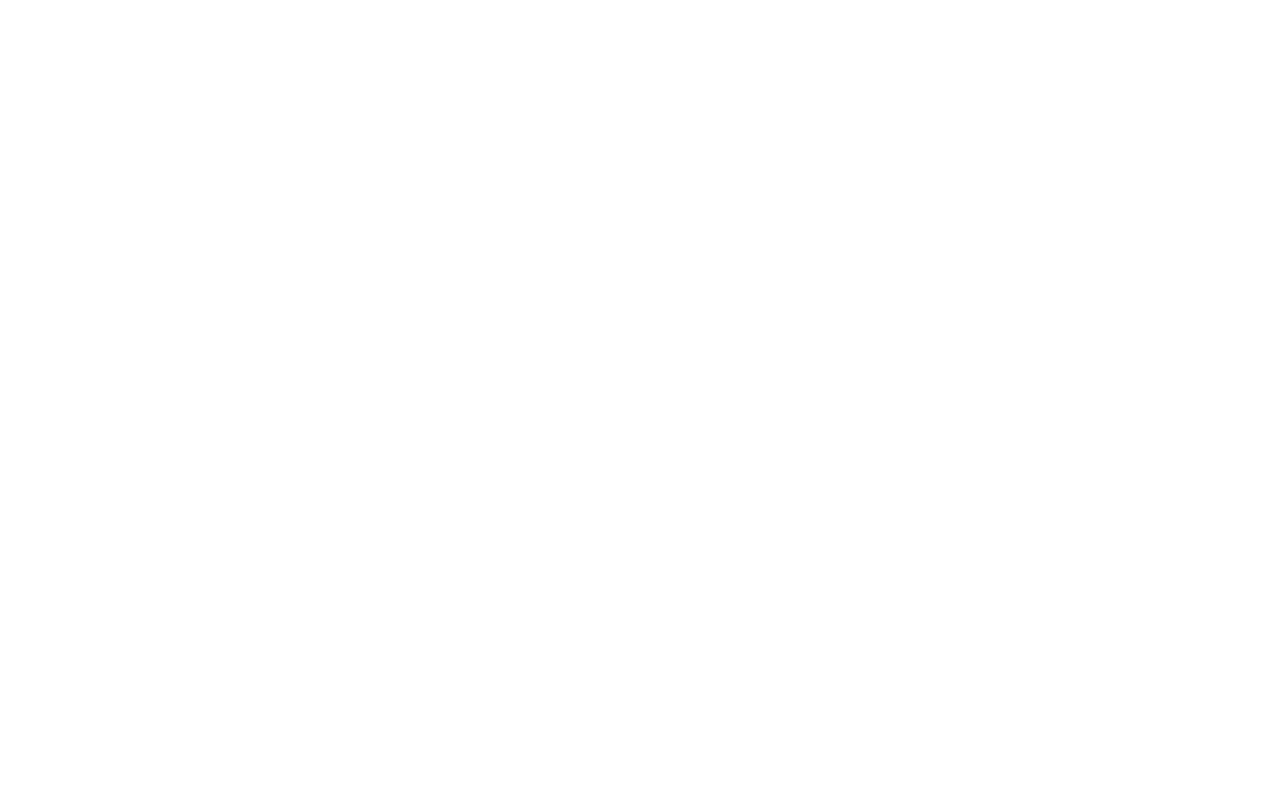
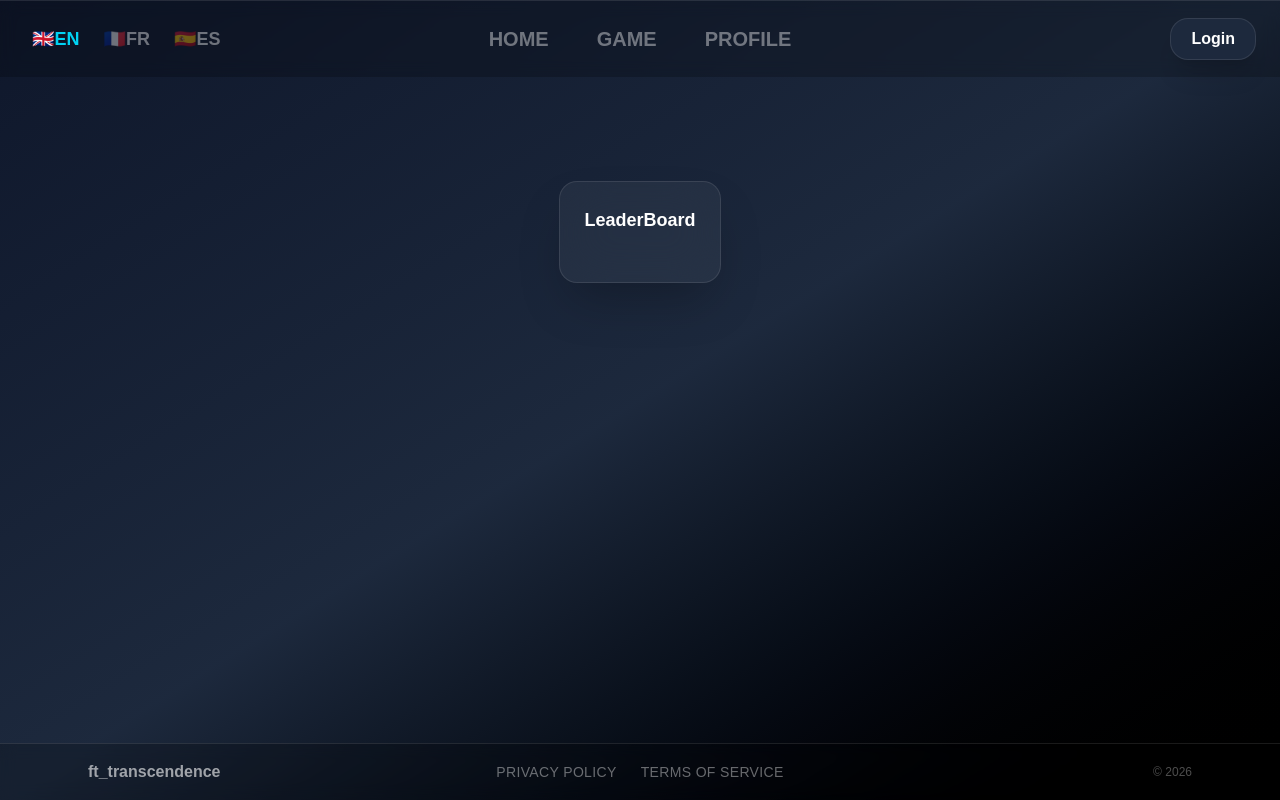
Before and after one commit to team-Segfault-Society-42/Ft_transcendence, a React app in the folder frontend/: page /leaderboard in a window 1280 px wide. Before the commit this address had no page. Built offline with nearby package versions, Linux system fonts and the light colour scheme; no server answers; the HTML template or start-up script is replaced by a standard one.

Commit message:
add a new page for ranking

```diff
--- a/frontend/src/App.tsx
+++ b/frontend/src/App.tsx
@@ -6,6 +6,8 @@ import Profile from "./pages/Profile";
 import Privacy from "./pages/Privacy";
 import Terms from "./pages/Terms";
 import { Toaster } from "sonner";
+import LeaderBoard from "@/pages/Leaderboard"
+
 
 function App() {
   return (
@@ -18,6 +20,7 @@ function App() {
           <Route path="/profile" element={<Profile />} />
           <Route path="/privacy" element={<Privacy />} />
           <Route path="/terms" element={<Terms />} />
+          <Route path="/leaderboard" element={<LeaderBoard />} />
         </Route>
       </Routes>
       <Toaster richColors theme="dark" />
--- /dev/null
+++ b/frontend/src/pages/Leaderboard.tsx
@@ -0,0 +1,19 @@
+export default function LeaderBoard() {
+  return (
+
+    <div className="max-w-3xl mx-auto text-white p-6">
+
+      <div className="mt-6 bg-white/5 backdrop-blur-xl border border-white/10 rounded-2xl shadow-2xl p-6">
+
+        <h3 className="text-lg font-semibold mb-6 flex items-center justify-center gap-2">
+
+            LeaderBoard
+
+        </h3>
+
+      </div>
+
+    </div>
+
+  );
+}
```
